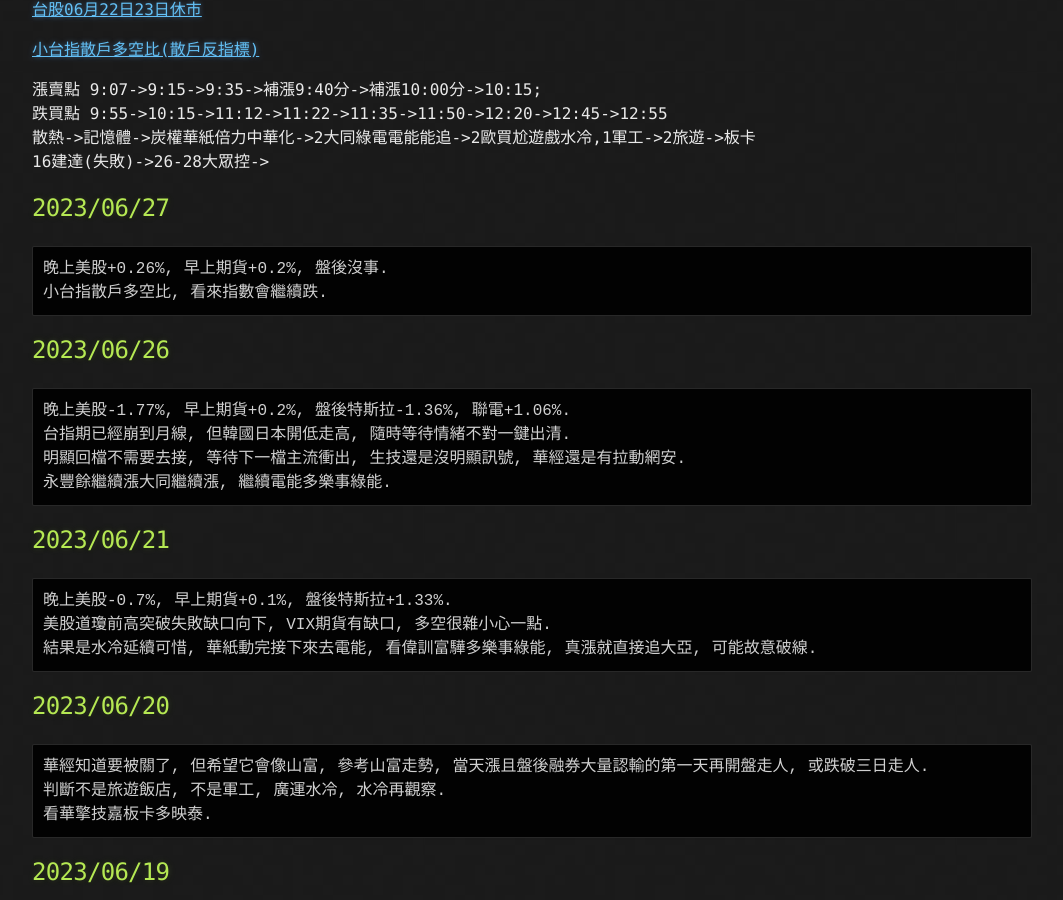
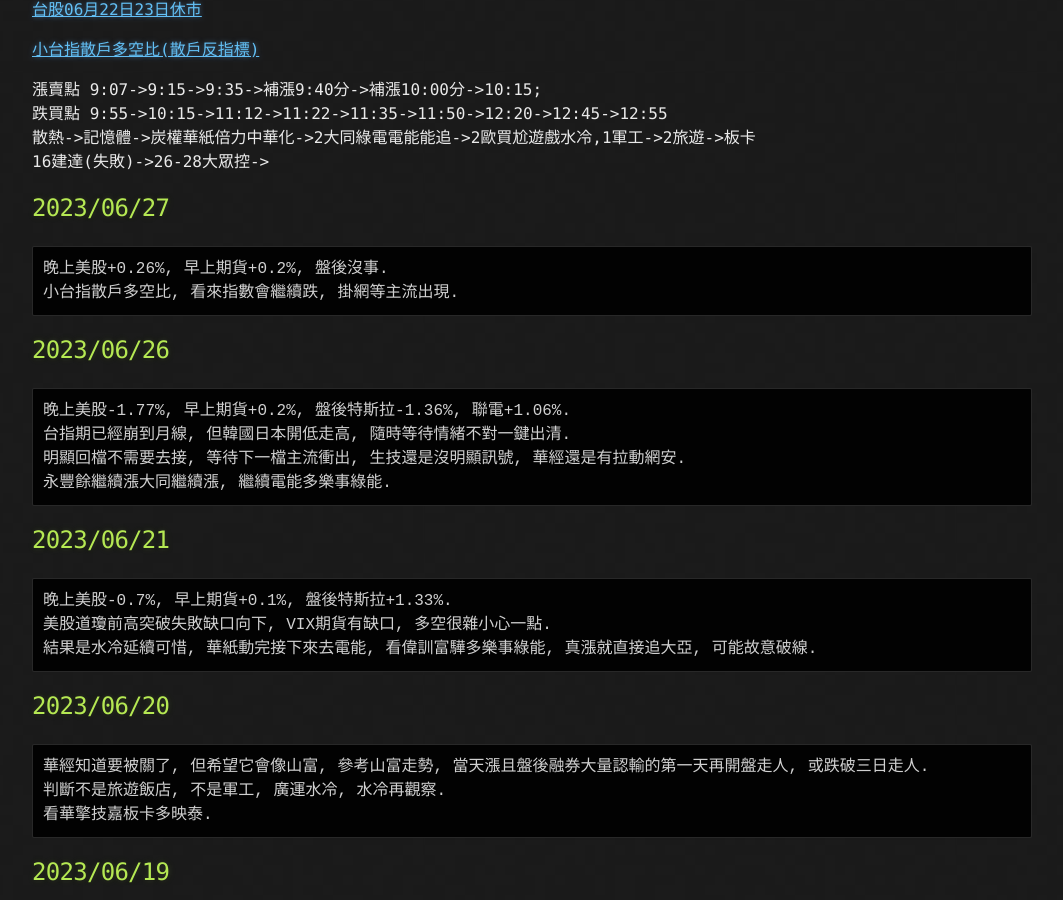
Before and after one commit to lepg5487/Stock_God, a Jekyll site: the page built from index.md, in a window 1280 px wide and 900 px high, scrolled down 460 px. Shown: the whole window, without its empty margins (108-1171 px from the left). Built offline with Jekyll 4.4.1, drawn with Linux system fonts in a browser that asks for light colours; our own code applies the rules of GitHub Pages for plain Markdown files.

Commit message:
Update index.md

````diff
--- a/index.md
+++ b/index.md
@@ -24,7 +24,7 @@
 ## 2023/06/27
 ```
 晚上美股+0.26%, 早上期貨+0.2%, 盤後沒事.
-小台指散戶多空比, 看來指數會繼續跌.
+小台指散戶多空比, 看來指數會繼續跌, 掛網等主流出現.
 ```
 
 ## 2023/06/26
````
